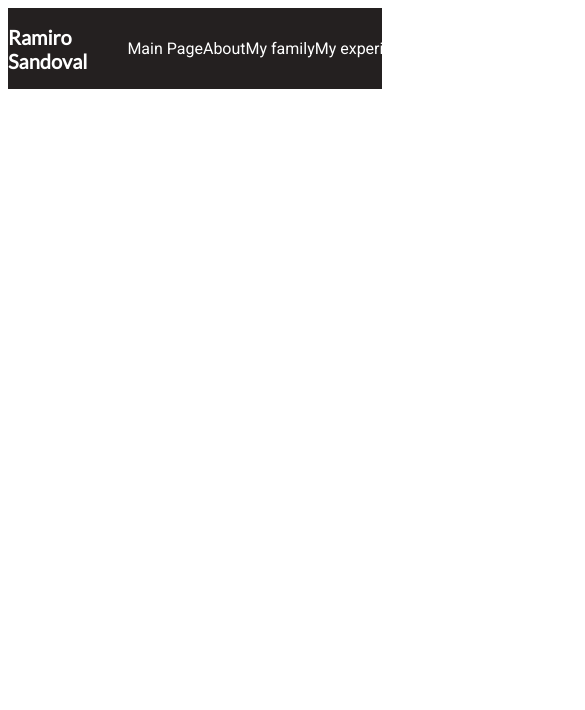
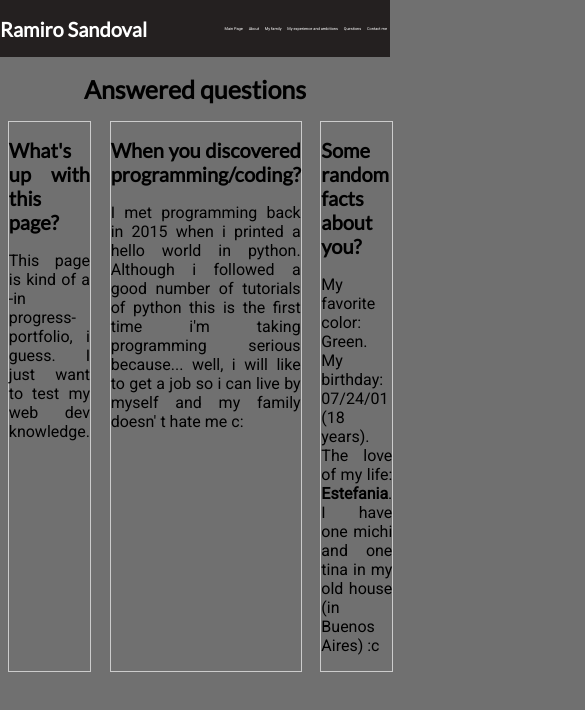
Before and after one commit to smRamiro/smRamiro.github.io, a plain HTML site: page askme.html in a window 390 px wide. Shown: the top 710 px of the page, 585 px wide, since content can reach past the window. Drawn offline with Linux system fonts and the light colour scheme.

Commit message:
Visual improvement of questions page

```diff
--- a/askme.html
+++ b/askme.html
@@ -4,6 +4,7 @@
     <meta charset="UTF-8">
     <meta name="viewport" content="width=device-width, initial-scale=1.0">
     <link rel="stylesheet" href="css/style.css">
+    <link rel="stylesheet" href="css/header-styles.css">
     <title>Ask me something!</title>
 </head>
 <body>
@@ -22,5 +23,43 @@
         </nav>
 
     </header>
+
+    <main>
+
+        <h1 id="title">Answered questions</h1>
+
+        <div class="questions-container">
+
+            <article class="questions" id="first-question">
+                <h2>What's up with this page?</h2>
+                <p>
+                    This page is kind of a -in progress- portfolio, i guess.
+                    I just want to test my web dev knowledge.
+                </p>
+            </article>
+
+            <article class="questions" id="second-question">
+                <h2>When you discovered programming/coding?</h2>
+                <p>
+                    I met programming back in 2015
+                    when i printed a hello world in python. Although i followed a good
+                    number of tutorials of python this is the first time i'm taking programming serious
+                    because... well, i will like to get a job so i can live by myself and my family doesn'
+                    t hate me c:
+                </p>
+            </article>
+
+            <article class="questions" id="third-question">
+                <h2>Some random facts about you?</h2>
+                <p>
+                    My favorite color: Green. <br>
+                    My birthday: 07/24/01 (18 years). <br>
+                    The love of my life: <strong>Estefania</strong>. <br>
+                    I have one michi and one tina in my old house (in Buenos Aires) :c
+                </p>
+            </article>
+        </div>
+
+    </main>
 </body>
 </html>
--- /dev/null
+++ b/css/header-styles.css
@@ -0,0 +1,60 @@
+@import url('https://fonts.googleapis.com/css2?family=Lato&family=Roboto&display=swap');
+
+h1,h2,h3,h4{
+
+    font-family: 'Lato', sans-serif;
+}
+
+*{
+    font-family: 'Roboto', sans-serif;
+}
+
+header{
+    background-color: rgb(36, 32, 32);
+}
+
+header nav{
+    display: grid;
+    grid-template-columns: auto auto;
+    grid-template-areas: "logo links";
+    background-color: rgb(36, 32, 32);
+}
+
+header nav ul{
+    list-style: none;
+    display: flex;
+    justify-content: space-around;
+    flex-basis: 100%;
+    align-items: center;
+    grid-area: links;
+}
+
+header nav ul li{
+    white-space: nowrap;
+}
+
+header nav h2{
+    color: white;
+    text-align: left;
+    grid-area: logo;
+}
+
+a{
+    color: white;
+    text-decoration: none;
+}
+
+a:visited{
+    color: white;
+}
+
+a:hover{
+    background-color: rgb(73, 72, 72);
+}
+
+@media(max-width: 420px){
+    header nav{
+        flex-basis: auto;
+        font-size: 1vw;
+    }
+}
--- a/css/style.css
+++ b/css/style.css
@@ -1,4 +1,8 @@
 @import url('https://fonts.googleapis.com/css2?family=Lato&family=Roboto&display=swap');
+
+body{
+    background-color: rgb(112, 112, 112);
+}
 
 h1,h2,h3,h4{
 
@@ -7,42 +11,6 @@ h1,h2,h3,h4{
 
 *{
     font-family: 'Roboto', sans-serif;
-}
-
-header nav{
-    display: flex;
-    flex-direction: row;
-    background-color: rgb(36, 32, 32);
-}
-
-header nav ul{
-    list-style: none;
-    display: flex;
-    justify-content: space-around;
-    flex-basis: 100%;
-    align-items: center;
-}
-
-header nav ul li{
-    white-space: nowrap;
-}
-
-header nav h2{
-    color: white;
-    text-align: left;
-}
-
-a:visited{
-    color: white;
-}
-
-a:hover{
-    background-color: rgb(73, 72, 72);
-}
-
-a{
-    color: white;
-    text-decoration: none;
 }
 
 main h1{
@@ -54,39 +22,22 @@ h2, h3, h4{
     font-size: 20px;
 }
 
-main{
+main .questions-container{
     display: grid;
-    grid-template-columns: auto auto;
-    gap: 5% 15%;
-    /*align-items: flex-start;
-    align-items: flex-end;
-    align-items: center;
-    align-items: stretch;*/
-}
-
-.questions-container{
-    display: grid;
-    gap: 5%;
+    gap: 0 5%;
+    grid-template-columns: repeat(3, 2fr);
+    margin: 2%;
+    white-space: normal;
 }
 
 main div article{
     border: 1px #ccc solid;
 }
 
-#first-question{
-    /*flex: 1;*/
-}
-#second-question{
-    grid-column: 1;
-    /*flex: 3; /*Here im only using the first parameter of this attribute,
-    so basically im using flex-grow: 1*/
-}
-#sidebar{
-    grid-column: 2;
-    grid-row: 1;
-
+.questions-container{
+    text-align: justify;
 }
 
-.sidebars-container, .questions-container{
-    text-align: justify;
+body{
+    margin: auto;
 }
```
Also changed, not shown: about.html (+1 -0 lines), contact.html (+1 -0 lines), index.html (+1 -43 lines), lifeandwishes.html (+1 -0 lines), myfamily.html (+1 -0 lines).
